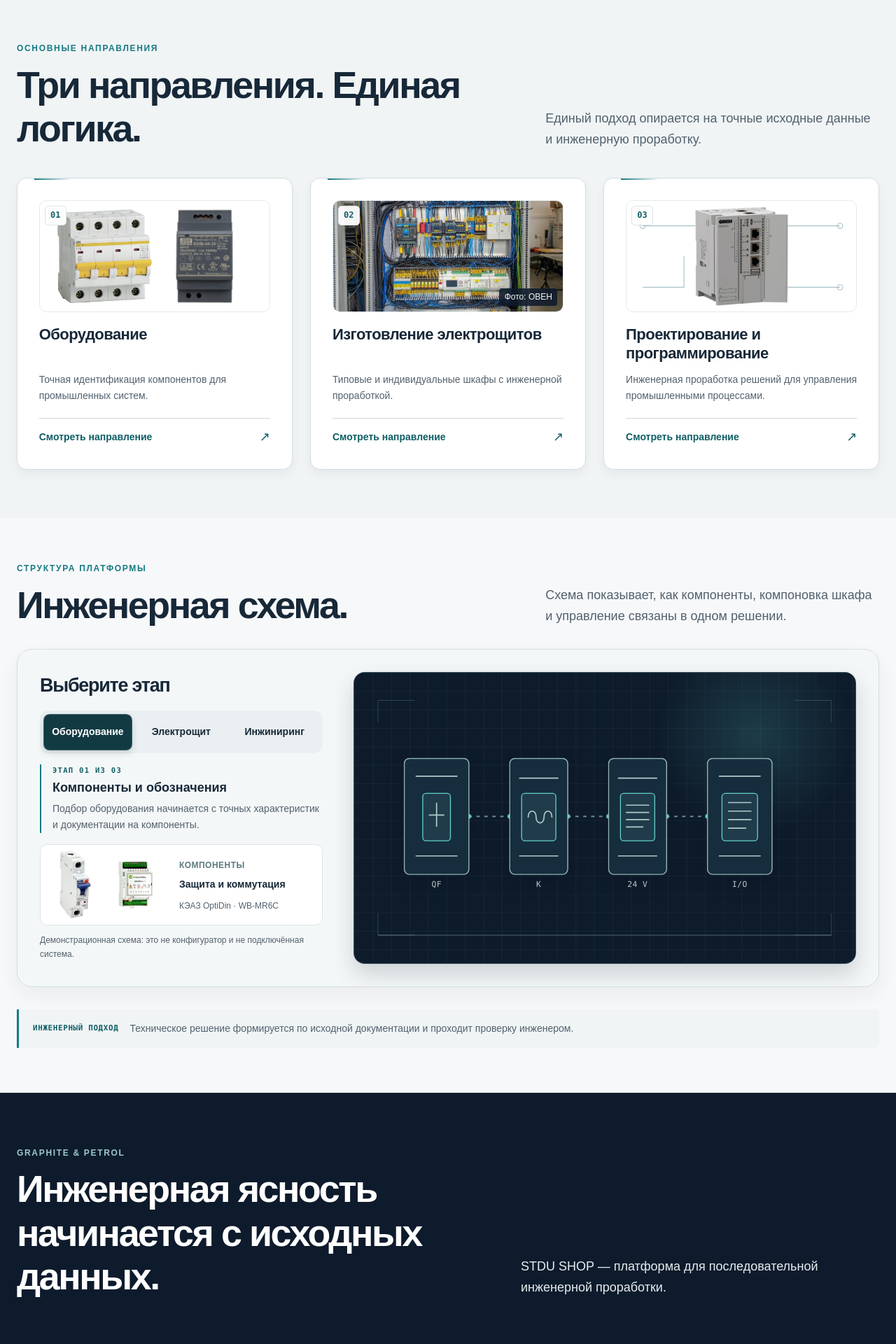
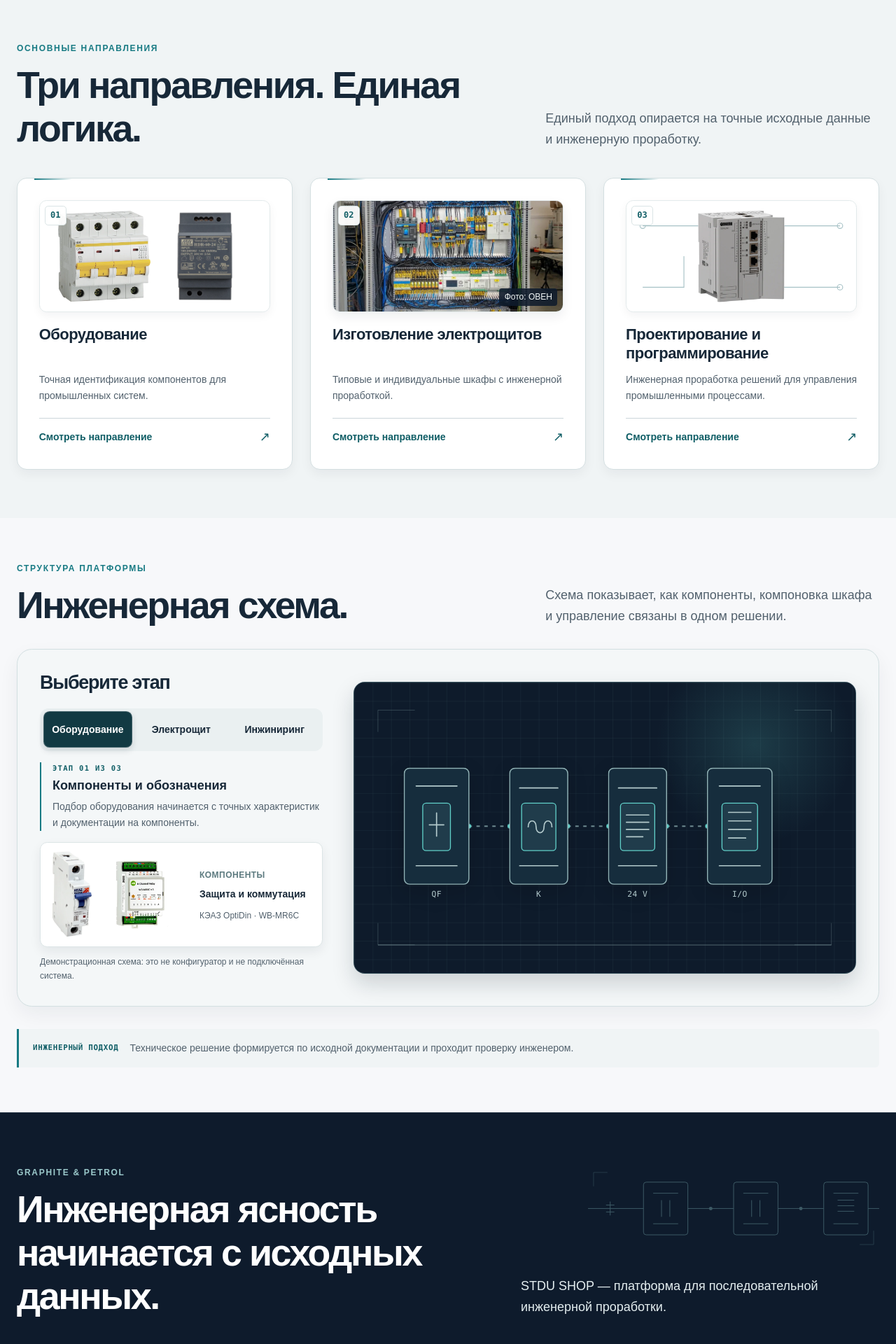
Before and after one commit to CrazyMotoCat/STDU_SHOP, a Next.js app in the folder apps/web/: page / in a window 1280 px wide. Shown: the part 852-2772 px from the top of the page at 70% size. Built offline with nearby package versions, Linux system fonts and the light colour scheme.

Commit message:
style(web): refine photo presentation and compact showcase controls

```diff
--- a/apps/web/src/app/page.tsx
+++ b/apps/web/src/app/page.tsx
@@ -266,6 +266,25 @@ export default function Home() {
 
         <Section className="closing-section" tone="dark">
           <Container className="closing-section__inner">
+            <svg
+              aria-hidden="true"
+              className="closing-section__circuit"
+              viewBox="0 0 420 120"
+              fill="none"
+            >
+              <g stroke="currentColor" strokeWidth="1">
+                <path d="M0 60h80m64 0h66m64 0h66m64 0h16M32 50v20m-6-15h12m-12 10h12" />
+                <rect x="80" y="22" width="64" height="76" rx="4" />
+                <rect x="210" y="22" width="64" height="76" rx="4" />
+                <rect x="340" y="22" width="64" height="76" rx="4" />
+                <path d="M94 38h36m-36 44h36m94-44h36m-36 44h36m94-44h36m-36 44h36M106 48v24m12-24v24m118-24v24m12-24v24m112-24h24m-24 8h24m-24 8h24" />
+                <path d="M8 8h20M8 8v20m404 64v20h-20" opacity="0.5" />
+              </g>
+              <g fill="currentColor">
+                <circle cx="177" cy="60" r="2.5" />
+                <circle cx="307" cy="60" r="2.5" />
+              </g>
+            </svg>
             <div>
               <p className="eyebrow">GRAPHITE &amp; PETROL</p>
               <h2>Инженерная ясность начинается с исходных данных.</h2>
--- a/apps/web/src/app/styles.css
+++ b/apps/web/src/app/styles.css
@@ -1175,6 +1175,18 @@ svg {
   font-size: var(--text-lg);
 }
 
+.closing-section__circuit {
+  position: absolute;
+  z-index: -1;
+  top: 0;
+  right: 0;
+  width: min(34%, 26rem);
+  height: auto;
+  color: #76a6ab;
+  opacity: 0.45;
+  pointer-events: none;
+}
+
 .site-footer {
   border-top: 1px solid rgb(178 213 214 / 14%);
   padding-block: var(--space-8);
@@ -1514,21 +1526,23 @@ svg {
   }
 
   .engineering-showcase .engineering-showcase__choices {
-    grid-template-columns: repeat(2, minmax(0, 1fr));
-    gap: 0.35rem;
+    grid-template-columns: repeat(3, minmax(0, 1fr));
+    gap: 0.15rem;
     margin-top: var(--space-4);
+    padding: 0.2rem;
   }
 
   .engineering-showcase .engineering-showcase__choice {
-    min-height: 3.1rem;
-    padding: 0.45rem 0.35rem;
-    font-size: 0.82rem;
-  }
-
-  .engineering-showcase .engineering-showcase__choice:last-child {
-    grid-column: 1 / -1;
-    justify-self: center;
-    width: calc(50% - 0.175rem);
+    min-width: 0;
+    min-height: 2.8rem;
+    padding: 0.45rem 0.1rem;
+    font-size: 0.75rem;
+    letter-spacing: -0.015em;
+    white-space: nowrap;
+  }
+
+  .engineering-showcase__choice > span {
+    min-width: 0;
   }
 
   .engineering-showcase__summary {
@@ -1550,6 +1564,14 @@ svg {
 
   .closing-section {
     padding-block: 2.75rem;
+  }
+
+  .closing-section__circuit {
+    top: auto;
+    right: -2rem;
+    bottom: -1rem;
+    width: 16rem;
+    opacity: 0.16;
   }
 
   .service-card {
@@ -2422,11 +2444,12 @@ svg {
   border: 1px solid #e3eaeb;
   border-radius: 0.65rem;
   background: #fff;
+  box-shadow: 0 0.3rem 0.8rem rgb(14 27 44 / 5%);
 }
 
 .direction-media--equipment {
-  gap: 0.5rem;
-  padding: 0.65rem 0.7rem;
+  gap: 0.75rem;
+  padding: 0.85rem 0.9rem;
 }
 
 .direction-media--equipment > img {
@@ -2455,8 +2478,20 @@ svg {
 .direction-media--engineering > img {
   z-index: 1;
   width: 64%;
-  height: 90%;
+  height: 84%;
   object-fit: contain;
+}
+
+.hero-reference__image,
+.direction-media--panel,
+.engineering-reference {
+  box-shadow: 0 0.4rem 1rem rgb(14 27 44 / 7%);
+}
+
+.hero-reference__image > img,
+.direction-media--panel > img,
+.engineering-reference--panel .engineering-reference__media img {
+  filter: saturate(0.9) contrast(1.02);
 }
 
 .direction-media--engineering > svg {
@@ -2475,7 +2510,7 @@ svg {
 
 .engineering-reference {
   display: grid;
-  grid-template-columns: minmax(0, 0.95fr) minmax(0, 1.05fr);
+  grid-template-columns: minmax(0, 1.1fr) minmax(0, 0.9fr);
   align-items: center;
   gap: 0.85rem;
   margin-top: 1rem;
@@ -2487,11 +2522,11 @@ svg {
 
 .engineering-reference__media {
   display: flex;
-  height: 7.1rem;
+  height: 9.25rem;
   align-items: center;
   justify-content: center;
-  gap: 0.2rem;
-  padding: 0.5rem;
+  gap: 0.35rem;
+  padding: 0.75rem;
 }
 
 .engineering-reference__media img {
@@ -2502,14 +2537,22 @@ svg {
 }
 
 .engineering-reference--equipment .engineering-reference__media > img {
-  width: 49%;
+  width: 62%;
+}
+
+.engineering-reference--equipment
+  .engineering-reference__media
+  > img:first-child {
+  width: 34%;
 }
 
 .engineering-reference--panel .engineering-reference__media {
-  padding: 0;
+  overflow: hidden;
+  padding: 0.4rem;
 }
 
 .engineering-reference--panel .engineering-reference__media img {
+  border-radius: 0.35rem;
   object-fit: cover;
   object-position: 50% 60%;
 }
@@ -2632,11 +2675,12 @@ svg {
   }
 
   .engineering-reference {
-    grid-template-columns: 7rem minmax(0, 1fr);
+    grid-template-columns: 7.75rem minmax(0, 1fr);
     gap: 0.75rem;
   }
 
   .engineering-reference__media {
-    height: 5.5rem;
-  }
-}
+    height: 6.25rem;
+    padding: 0.5rem;
+  }
+}
--- a/apps/web/src/components/visual/engineering-motion-showcase.tsx
+++ b/apps/web/src/components/visual/engineering-motion-showcase.tsx
@@ -43,14 +43,14 @@ function MaterialReference({ stageId }: { stageId: StageId }) {
               alt="Автоматический выключатель КЭАЗ OptiDin"
               width={364}
               height={751}
-              sizes="90px"
+              sizes="(max-width: 760px) 60px, 120px"
             />
             <Image
               src="/images/engineering/relay-wirenboard.webp"
               alt="Релейный модуль Wiren Board WB-MR6C"
               width={420}
               height={378}
-              sizes="90px"
+              sizes="(max-width: 760px) 60px, 120px"
             />
           </>
         ) : stageId === 'panel' ? (
@@ -59,7 +59,7 @@ function MaterialReference({ stageId }: { stageId: StageId }) {
             alt="Реальная сборка щита с клеммами и модулями Wiren Board"
             width={640}
             height={640}
-            sizes="180px"
+            sizes="(max-width: 760px) 125px, 240px"
           />
         ) : (
           <Image
@@ -67,7 +67,7 @@ function MaterialReference({ stageId }: { stageId: StageId }) {
             alt="Промышленный контроллер Wiren Board 8M"
             width={640}
             height={438}
-            sizes="180px"
+            sizes="(max-width: 760px) 125px, 240px"
           />
         )}
       </div>
```
